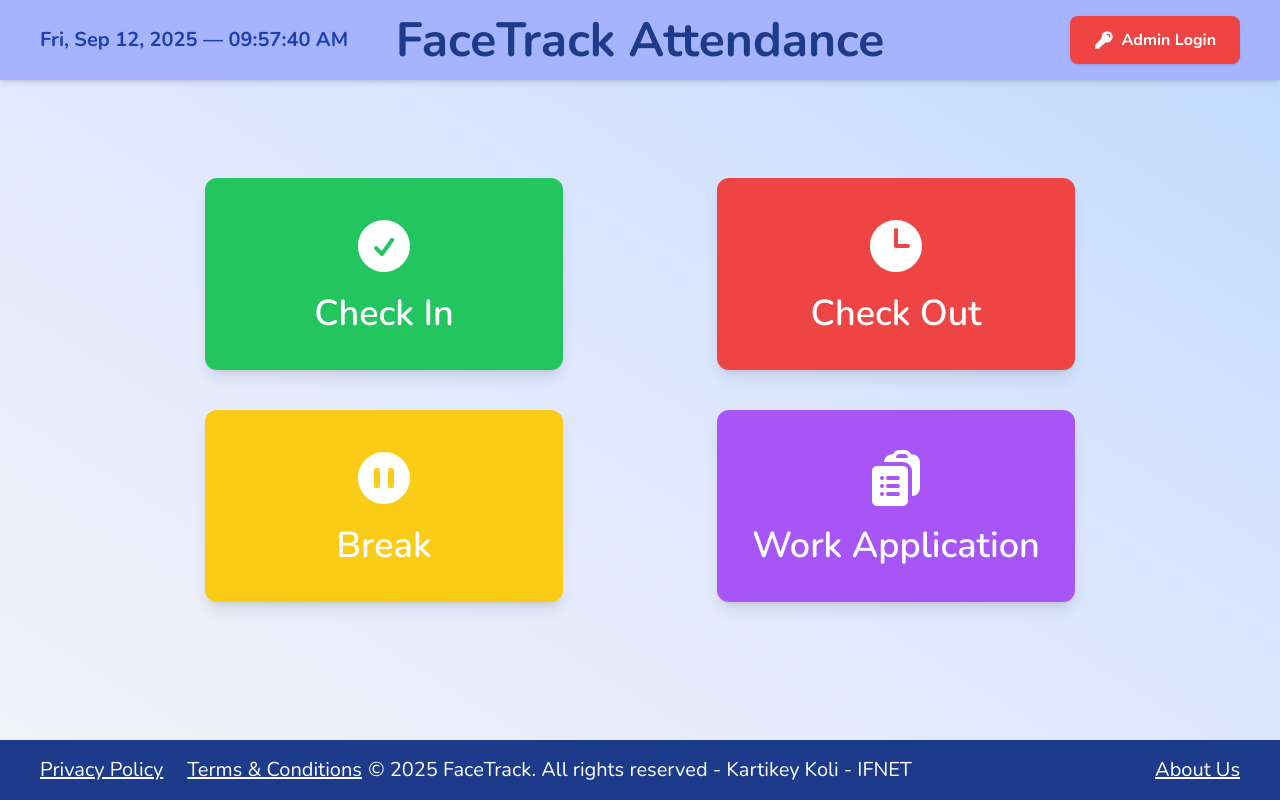
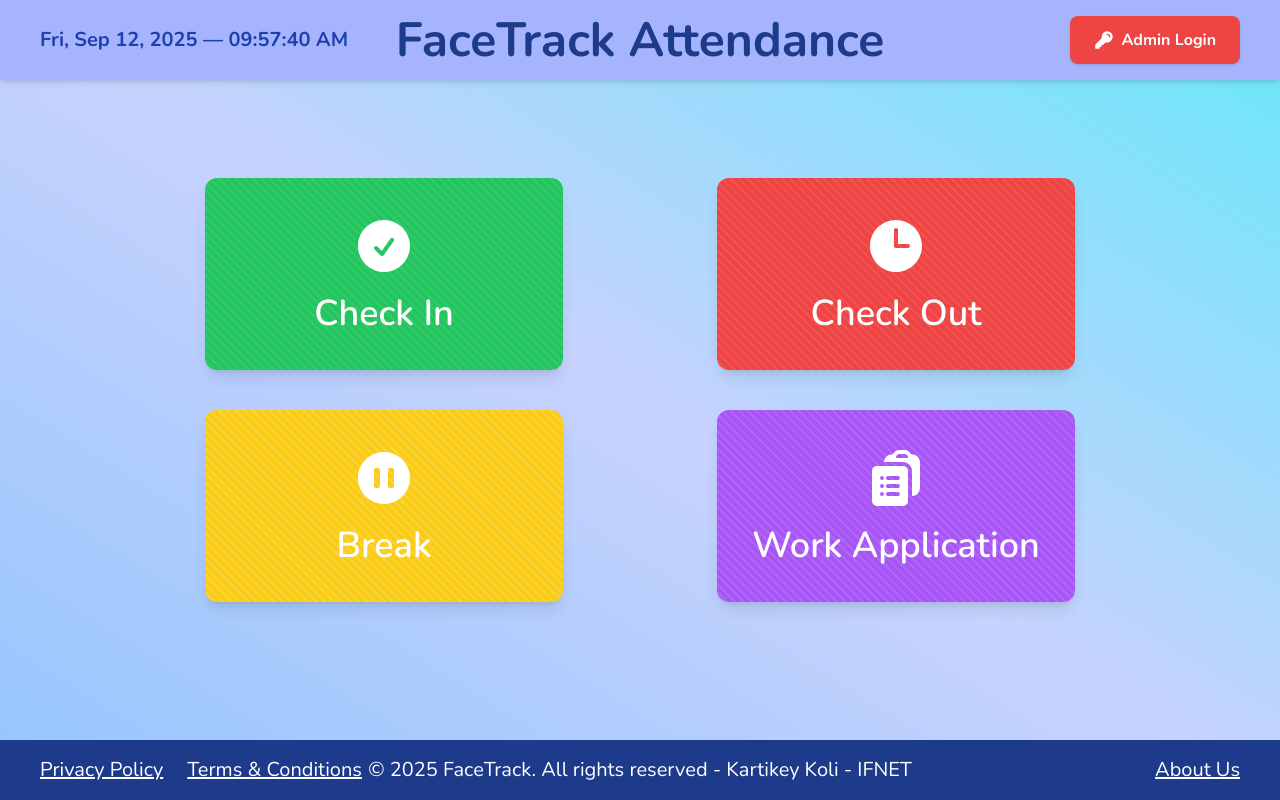
Before and after one commit to Kartikey150699/attendance-app-with-facial-recognition, a React (Create React App) app in the folder frontend/: page / in a window 1280 px wide. Built offline with nearby package versions, Linux system fonts and the light colour scheme.

Commit message:
UI and bug updates

```diff
--- a/frontend/src/Home.js
+++ b/frontend/src/Home.js
@@ -188,7 +188,7 @@ useEffect(() => {
   };
 
   return (
-    <div className="flex flex-col min-h-screen bg-gradient-to-tr from-gray-100 via-indigo-100 to-blue-200">
+    <div className="flex flex-col min-h-screen bg-gradient-to-tr from-blue-300 via-indigo-200 to-cyan-300">
       {/* Header */}
       <div className="w-full flex items-center justify-center px-10 py-4 bg-indigo-300 shadow-md relative">
         <div className="absolute left-10 text-blue-800 text-xl font-bold">
@@ -205,7 +205,8 @@ useEffect(() => {
         <div className="absolute right-10">
           <button
             onClick={() => navigate("/admin-login")}
-            className="w-350 px-6 py-3 bg-red-500 hover:bg-red-600 hover:scale-105 active:scale-95 transition-transform duration-200 text-white font-bold rounded-lg shadow flex items-center justify-center gap-2"
+            className="w-350 px-6 py-3 bg-red-500 hover:bg-red-600 hover:scale-105 active:scale-95 transition-transform
+            duration-200 text-white font-bold rounded-lg shadow flex items-center justify-center gap-2"
           >
             <KeyIcon className="h-5 w-5" />
             Admin Login
@@ -223,12 +224,18 @@ useEffect(() => {
     setAction("checkin");
     setShowCamera(true);
   }}
-              className="w-[70%] h-48 bg-green-500 hover:bg-green-600 hover:scale-105 active:scale-95
+  className="relative w-[70%] h-48 bg-green-500 hover:bg-green-600 hover:scale-105 active:scale-95
              transition-transform duration-200 text-white text-4xl font-semibold
-                       rounded-xl shadow-lg flex flex-col items-center justify-center"
+             rounded-xl shadow-lg flex flex-col items-center justify-center overflow-hidden"
 >
+  {/* subtle diagonal stripes */}
+  <span className="absolute inset-0 bg-[repeating-linear-gradient(45deg,rgba(255,255,255,0.08)_0,rgba(255,255,255,0.08)_2px,transparent_2px,transparent_6px)]"></span>
+
+  {/* actual content stays on top */}
+  <span className="relative flex flex-col items-center justify-center">
     <CheckCircleIcon className="h-16 w-16 mb-4" />
     <span>Check In</span>
+  </span>
 </button>
 
 {/* Check Out */}
@@ -237,12 +244,15 @@ useEffect(() => {
     setAction("checkout");
     setShowCamera(true);
   }}
-              className="w-[70%] h-48 bg-red-500 hover:bg-red-600 hover:scale-105 active:scale-95
+  className="relative w-[70%] h-48 bg-red-500 hover:bg-red-600 hover:scale-105 active:scale-95
              transition-transform duration-200 text-white text-4xl font-semibold
-                       rounded-xl shadow-lg flex flex-col items-center justify-center"
+             rounded-xl shadow-lg flex flex-col items-center justify-center overflow-hidden"
 >
+  <span className="absolute inset-0 bg-[repeating-linear-gradient(45deg,rgba(255,255,255,0.08)_0,rgba(255,255,255,0.08)_2px,transparent_2px,transparent_6px)]"></span>
+  <span className="relative flex flex-col items-center justify-center">
     <ClockIcon className="h-16 w-16 mb-4" />
     <span>Check Out</span>
+  </span>
 </button>
 
 {/* Break */}
@@ -251,12 +261,15 @@ useEffect(() => {
     setAction("break");
     setShowCamera(true);
   }}
-              className="w-[70%] h-48 bg-yellow-400 hover:bg-yellow-500 hover:scale-105 active:scale-95
+  className="relative w-[70%] h-48 bg-yellow-400 hover:bg-yellow-500 hover:scale-105 active:scale-95
              transition-transform duration-200 text-white text-4xl font-semibold
-                       rounded-xl shadow-lg flex flex-col items-center justify-center"
+             rounded-xl shadow-lg flex flex-col items-center justify-center overflow-hidden"
 >
+  <span className="absolute inset-0 bg-[repeating-linear-gradient(45deg,rgba(255,255,255,0.15)_0,rgba(255,255,255,0.15)_2px,transparent_2px,transparent_6px)]"></span>
+  <span className="relative flex flex-col items-center justify-center">
     <PauseCircleIcon className="h-16 w-16 mb-4" />
     <span>Break</span>
+  </span>
 </button>
 
 {/* Work Application */}
@@ -264,12 +277,15 @@ useEffect(() => {
   onClick={() => {
     navigate("/work-application-login");
   }}
-              className="w-[70%] h-48 bg-purple-500 hover:bg-purple-600 hover:scale-105 active:scale-95
+  className="relative w-[70%] h-48 bg-purple-500 hover:bg-purple-600 hover:scale-105 active:scale-95
              transition-transform duration-200 text-white text-4xl font-semibold
-                       rounded-xl shadow-lg flex flex-col items-center justify-center"
+             rounded-xl shadow-lg flex flex-col items-center justify-center overflow-hidden"
 >
+  <span className="absolute inset-0 bg-[repeating-linear-gradient(45deg,rgba(255,255,255,0.1)_0,rgba(255,255,255,0.1)_2px,transparent_2px,transparent_6px)]"></span>
+  <span className="relative flex flex-col items-center justify-center">
     <ClipboardDocumentListIcon className="h-16 w-16 mb-4" />
     <span>Work Application</span>
+  </span>
 </button>
           </div>
         ) : (
--- a/frontend/src/index.css
+++ b/frontend/src/index.css
@@ -181,3 +181,55 @@ body {
 .scrollable-table::-webkit-scrollbar-track {
   background: #f3f4f6; /* gray-100 */
 }
+
+.aurora-bg {
+  position: absolute;
+  inset: 0;
+  overflow: hidden;
+  background: radial-gradient(circle at top left, #6366f1, transparent 60%),
+              radial-gradient(circle at bottom right, #ec4899, transparent 60%),
+              radial-gradient(circle at top right, #3b82f6, transparent 60%),
+              radial-gradient(circle at bottom left, #10b981, transparent 60%);
+  animation: auroraMove 15s ease-in-out infinite alternate;
+  filter: blur(100px);
+  opacity: 0.7;
+  z-index: 0;
+}
+
+@keyframes auroraMove {
+  0%   { transform: translate(0, 0) scale(1); }
+  50%  { transform: translate(-5%, -5%) scale(1.1); }
+  100% { transform: translate(5%, 5%) scale(1); }
+}
+
+.blurry-shapes::before,
+.blurry-shapes::after {
+  content: '';
+  position: absolute;
+  border-radius: 50%;
+  filter: blur(150px);
+  opacity: 0.5;
+  animation: floatShape 20s infinite alternate ease-in-out;
+}
+
+.blurry-shapes::before {
+  top: 10%;
+  left: 20%;
+  width: 400px;
+  height: 400px;
+  background: #6366f1; /* Indigo */
+}
+
+.blurry-shapes::after {
+  bottom: 15%;
+  right: 25%;
+  width: 500px;
+  height: 500px;
+  background: #ec4899; /* Pink */
+}
+
+@keyframes floatShape {
+  0%   { transform: translateY(0) scale(1); }
+  50%  { transform: translateY(-30px) scale(1.1); }
+  100% { transform: translateY(0) scale(1); }
+}
```
Also changed, not shown: 2 other files (tests, documents, lock files or other folders). Lines whose indentation alone changed are shown as unchanged.
